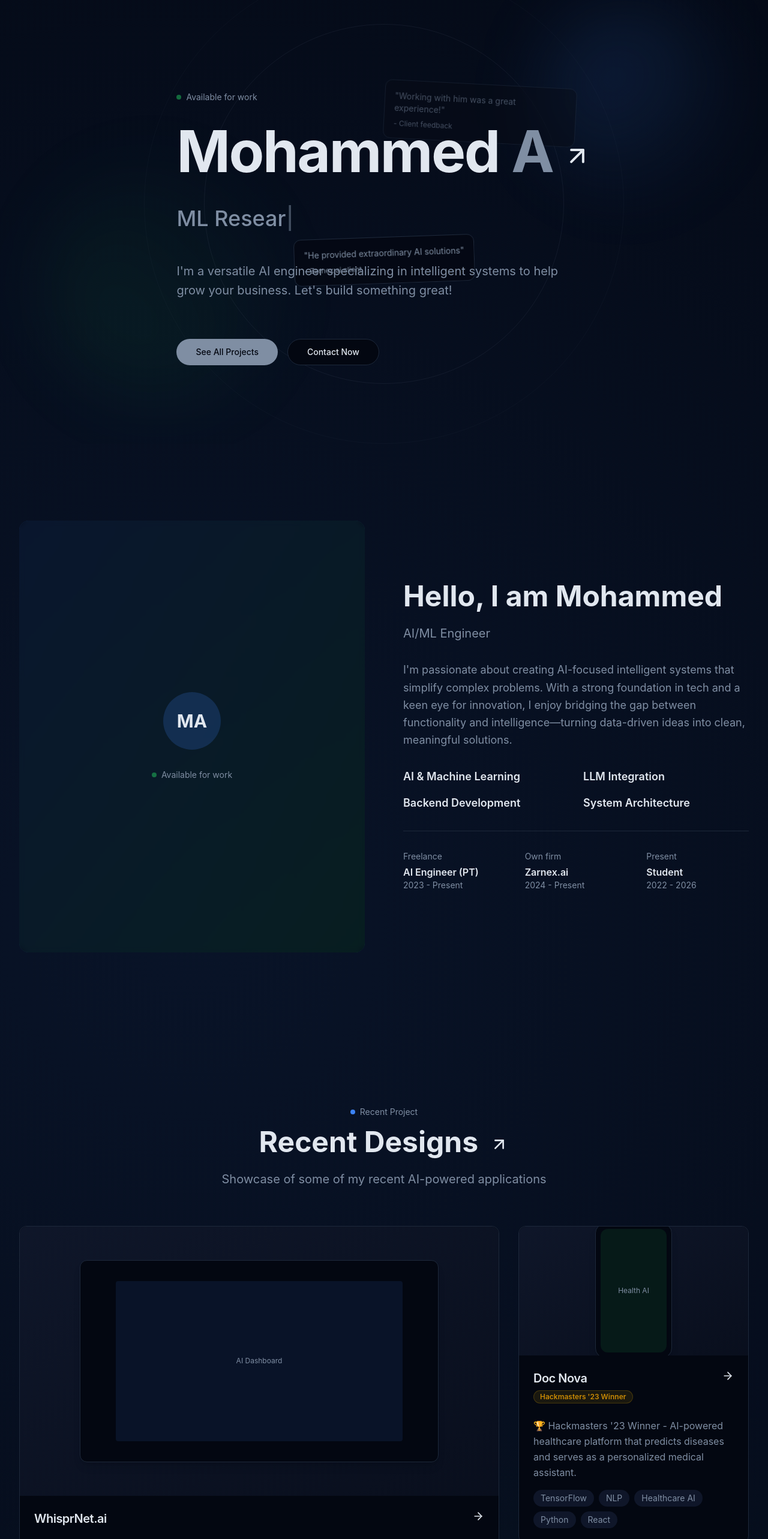
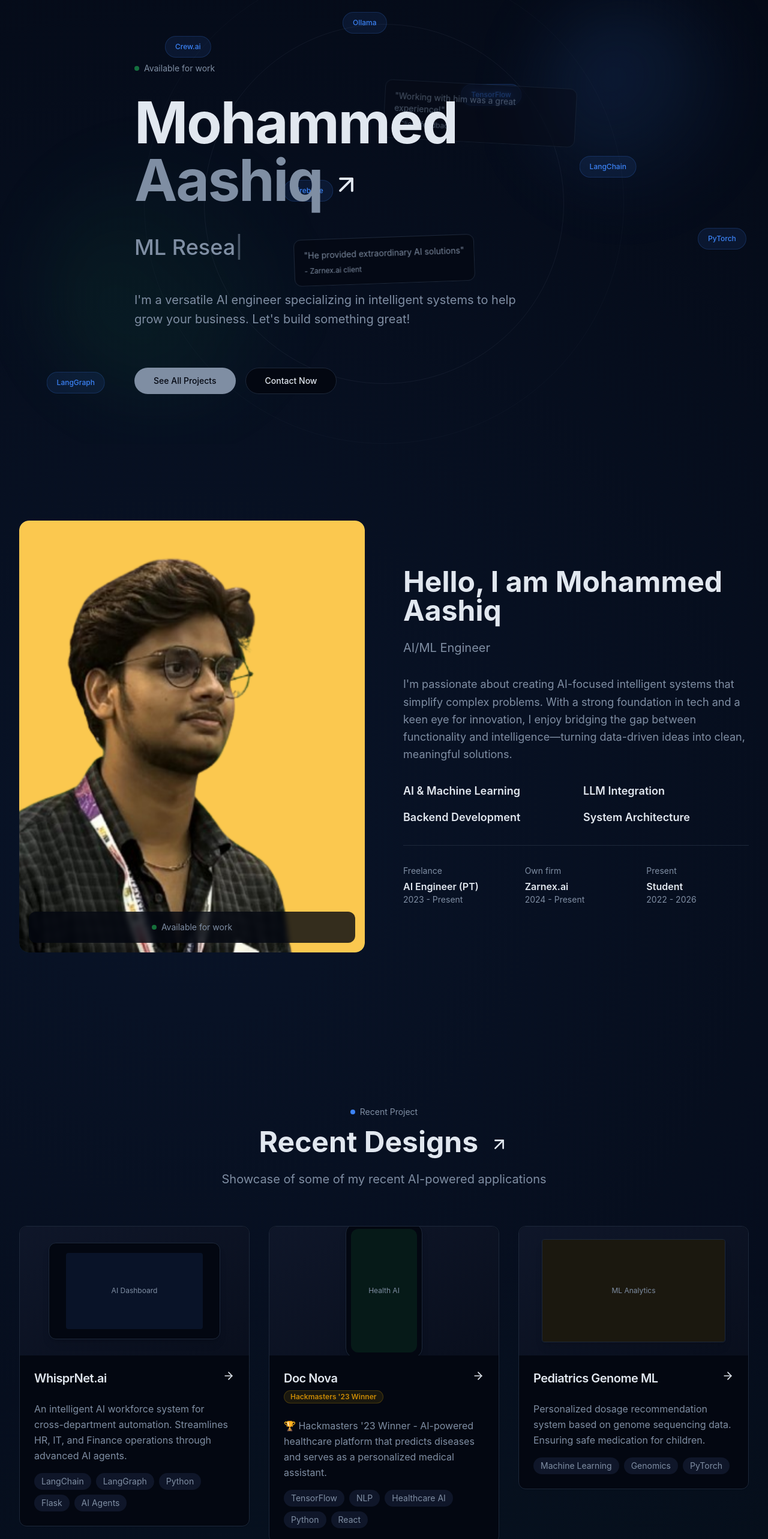
Before and after one commit to Imran200216/Imran-Portfolio-React, a React (Vite) app: page / in a window 1280 px wide. Shown: the part 60-2626 px from the top of the page at 60% size. Built offline with nearby package versions, Linux system fonts and the light colour scheme.

Commit message:
Refactor: Implement requested UI changes
- Update profile photo.
- Add cursor hover effect.
- Display full name.
- Implement Framer Motion for projects.
- Remove skill percentages.
- Add floating AI tech elements.

```diff
--- a/package.json
+++ b/package.json
@@ -45,6 +45,7 @@
     "cmdk": "^1.0.0",
     "date-fns": "^3.6.0",
     "embla-carousel-react": "^8.3.0",
+    "framer-motion": "^12.23.0",
     "input-otp": "^1.2.4",
     "lucide-react": "^0.462.0",
     "next-themes": "^0.3.0",
--- a/src/components/AboutSection.tsx
+++ b/src/components/AboutSection.tsx
@@ -6,15 +6,17 @@ export const AboutSection = () => {
     <section id="about" className="py-32">
       <div className="max-w-7xl mx-auto px-4 sm:px-6 lg:px-8">
         <div className="grid lg:grid-cols-2 gap-16 items-center">
-          {/* Left side - Image placeholder */}
+          {/* Left side - Your Photo */}
           <div className="relative">
             <div className="aspect-[4/5] bg-gradient-to-br from-primary/20 to-green-500/20 rounded-2xl relative overflow-hidden">
-              <div className="absolute inset-0 bg-card/50 backdrop-blur-sm flex items-center justify-center">
-                <div className="text-center">
-                  <div className="w-24 h-24 bg-primary/20 rounded-full mx-auto mb-4 flex items-center justify-center">
-                    <span className="text-3xl font-bold">MA</span>
-                  </div>
-                  <div className="flex items-center justify-center gap-2 mt-8">
+              <img
+                src="/lovable-uploads/6d1eec40-9ea8-43ce-9aab-8c45748e5c14.png"
+                alt="Mohammed Aashiq"
+                className="w-full h-full object-cover rounded-2xl"
+              />
+              <div className="absolute bottom-4 left-4 right-4">
+                <div className="bg-card/80 backdrop-blur-sm rounded-lg p-4">
+                  <div className="flex items-center justify-center gap-2">
                     <div className="w-2 h-2 bg-green-500 rounded-full animate-pulse"></div>
                     <span className="text-sm text-muted-foreground">Available for work</span>
                   </div>
@@ -26,7 +28,7 @@ export const AboutSection = () => {
           {/* Right side - Content */}
           <div className="space-y-8">
             <div>
-              <h2 className="text-5xl font-bold mb-6">Hello, I am Mohammed</h2>
+              <h2 className="text-5xl font-bold mb-6">Hello, I am Mohammed Aashiq</h2>
               <p className="text-xl text-muted-foreground mb-6">AI/ML Engineer</p>
             </div>
 
--- a/src/components/HeroSection.tsx
+++ b/src/components/HeroSection.tsx
@@ -57,6 +57,18 @@ export const HeroSection = () => {
         <div className="absolute top-1/2 left-1/2 transform -translate-x-1/2 -translate-y-1/2 w-[600px] h-[600px] border border-muted-foreground/10 rounded-full"></div>
       </div>
 
+      {/* Floating AI Technologies */}
+      <div className="absolute inset-0 overflow-hidden pointer-events-none">
+        <div className="floating-tech tech-1">Ollama</div>
+        <div className="floating-tech tech-2">TensorFlow</div>
+        <div className="floating-tech tech-3">LangChain</div>
+        <div className="floating-tech tech-4">PyTorch</div>
+        <div className="floating-tech tech-5">Vertex AI</div>
+        <div className="floating-tech tech-6">LangGraph</div>
+        <div className="floating-tech tech-7">Crew.ai</div>
+        <div className="floating-tech tech-8">Firebase</div>
+      </div>
+
       {/* Floating testimonial cards */}
       <div className="absolute top-1/4 right-1/4 bg-card/80 backdrop-blur-sm border border-border rounded-lg p-4 max-w-xs transform rotate-3 animate-pulse">
         <p className="text-sm text-muted-foreground mb-2">"Working with him was a great experience!"</p>
@@ -78,7 +90,7 @@ export const HeroSection = () => {
 
           <div className="space-y-6">
             <h1 className="text-6xl sm:text-7xl lg:text-8xl font-bold tracking-tight">
-              Mohammed <span className="text-muted-foreground">A</span>
+              Mohammed <span className="text-muted-foreground">Aashiq</span>
               <ArrowRight className="inline-block w-12 h-12 ml-4 transform -rotate-45" />
             </h1>
 
--- a/src/components/ProjectsSection.tsx
+++ b/src/components/ProjectsSection.tsx
@@ -3,6 +3,7 @@ import { Card, CardContent, CardHeader, CardTitle } from "@/components/ui/card";
 import { Badge } from "@/components/ui/badge";
 import { Button } from "@/components/ui/button";
 import { ArrowRight } from "lucide-react";
+import { motion } from "framer-motion";
 
 export const ProjectsSection = () => {
   const projects = [
@@ -29,10 +30,31 @@ export const ProjectsSection = () => {
     }
   ];
 
+  const containerVariants = {
+    hidden: { opacity: 0 },
+    visible: {
+      opacity: 1,
+      transition: {
+        staggerChildren: 0.2
+      }
+    }
+  };
+
+  const cardVariants = {
+    hidden: { opacity: 0, y: 20 },
+    visible: { opacity: 1, y: 0 }
+  };
+
   return (
     <section id="projects" className="py-32 bg-muted/5">
       <div className="max-w-7xl mx-auto px-4 sm:px-6 lg:px-8">
-        <div className="text-center mb-16">
+        <motion.div
+          className="text-center mb-16"
+          initial={{ opacity: 0, y: 20 }}
+          whileInView={{ opacity: 1, y: 0 }}
+          transition={{ duration: 0.6 }}
+          viewport={{ once: true }}
+        >
           <div className="flex items-center justify-center gap-2 text-sm text-muted-foreground mb-4">
             <div className="w-2 h-2 bg-primary rounded-full"></div>
             <span>Recent Project</span>
@@ -43,12 +65,22 @@ export const ProjectsSection = () => {
           <p className="text-xl text-muted-foreground max-w-2xl mx-auto">
             Showcase of some of my recent AI-powered applications
           </p>
-        </div>
+        </motion.div>
 
-        <div className="grid lg:grid-cols-3 gap-8 mb-16">
+        <motion.div
+          className="grid lg:grid-cols-3 gap-8 mb-16"
+          variants={containerVariants}
+          initial="hidden"
+          whileInView="visible"
+          viewport={{ once: true }}
+        >
           {projects.map((project, index) => (
+            <motion.div
+              key={index}
+              variants={cardVariants}
+              transition={{ duration: 0.6 }}
+            >
               <Card
-              key={index}
                 className={`group hover:scale-105 transition-all duration-300 ${
                   index === 0 ? 'lg:col-span-2 lg:row-span-2' : ''
                 }`}
@@ -110,10 +142,17 @@ export const ProjectsSection = () => {
                   </div>
                 </CardContent>
               </Card>
+            </motion.div>
           ))}
-        </div>
+        </motion.div>
 
-        <div className="text-center">
+        <motion.div
+          className="text-center"
+          initial={{ opacity: 0, y: 20 }}
+          whileInView={{ opacity: 1, y: 0 }}
+          transition={{ duration: 0.6, delay: 0.4 }}
+          viewport={{ once: true }}
+        >
           <div className="flex flex-col sm:flex-row gap-4 justify-center">
             <Button size="lg" variant="outline" className="rounded-full px-8">
               See All Projects
@@ -122,7 +161,7 @@ export const ProjectsSection = () => {
               Contact Now
             </Button>
           </div>
-        </div>
+        </motion.div>
       </div>
     </section>
   );
--- a/src/components/SkillsSection.tsx
+++ b/src/components/SkillsSection.tsx
@@ -1,6 +1,5 @@
 
 import { Card, CardContent, CardHeader, CardTitle } from "@/components/ui/card";
-import { Progress } from "@/components/ui/progress";
 
 export const SkillsSection = () => {
   const skillCategories = [
@@ -8,30 +7,30 @@ export const SkillsSection = () => {
       title: "AI & Machine Learning",
       color: "primary",
       skills: [
-        { name: "Machine Learning", level: 90 },
-        { name: "Deep Learning", level: 85 },
-        { name: "Natural Language Processing", level: 88 },
-        { name: "LLMs & LangChain", level: 92 }
+        "Machine Learning",
+        "Deep Learning",
+        "Natural Language Processing",
+        "LLMs & LangChain"
       ]
     },
     {
       title: "Backend Development",
       color: "green-500",
       skills: [
-        { name: "Python/Flask", level: 90 },
-        { name: "Node.js/Express", level: 85 },
-        { name: "API Development", level: 88 },
-        { name: "Database Design", level: 82 }
+        "Python/Flask",
+        "Node.js/Express",
+        "API Development",
+        "Database Design"
       ]
     },
     {
       title: "Cloud & Tools",
       color: "yellow-500",
       skills: [
-        { name: "Google Cloud/Vertex AI", level: 85 },
-        { name: "Firebase", level: 80 },
-        { name: "Docker & DevOps", level: 75 },
-        { name: "Git & Version Control", level: 90 }
+        "Google Cloud/Vertex AI",
+        "Firebase",
+        "Docker & DevOps",
+        "Git & Version Control"
       ]
     }
   ];
@@ -43,8 +42,18 @@ export const SkillsSection = () => {
   ];
 
   return (
-    <section id="skills" className="py-20 bg-muted/5">
-      <div className="max-w-7xl mx-auto px-4 sm:px-6 lg:px-8">
+    <section id="skills" className="py-20 bg-muted/5 relative overflow-hidden">
+      {/* Floating AI Technologies Background */}
+      <div className="absolute inset-0 pointer-events-none">
+        <div className="floating-tech-bg tech-bg-1">PyTorch</div>
+        <div className="floating-tech-bg tech-bg-2">OpenAI</div>
+        <div className="floating-tech-bg tech-bg-3">Hugging Face</div>
+        <div className="floating-tech-bg tech-bg-4">Transformers</div>
+        <div className="floating-tech-bg tech-bg-5">BERT</div>
+        <div className="floating-tech-bg tech-bg-6">GPT</div>
+      </div>
+
+      <div className="max-w-7xl mx-auto px-4 sm:px-6 lg:px-8 relative z-10">
         <div className="fade-in-up">
           <h2 className="text-4xl font-bold text-center mb-12">Skills & Tools</h2>
 
@@ -56,12 +65,9 @@ export const SkillsSection = () => {
                 </CardHeader>
                 <CardContent className="space-y-4">
                   {category.skills.map((skill, skillIndex) => (
-                    <div key={skillIndex} className="space-y-2">
-                      <div className="flex justify-between text-sm">
-                        <span>{skill.name}</span>
-                        <span className="text-muted-foreground">{skill.level}%</span>
-                      </div>
-                      <Progress value={skill.level} className="h-2" />
+                    <div key={skillIndex} className="flex items-center gap-3">
+                      <div className="w-2 h-2 bg-primary rounded-full"></div>
+                      <span className="text-sm font-medium">{skill}</span>
                     </div>
                   ))}
                 </CardContent>
--- a/src/index.css
+++ b/src/index.css
@@ -78,16 +78,92 @@
 @layer base {
   * {
     @apply border-border;
+    cursor: none;
   }
 
   body {
     @apply bg-background text-foreground;
     font-family: 'Inter', -apple-system, BlinkMacSystemFont, 'Segoe UI', Roboto, sans-serif;
+    cursor: none;
   }
 
   html {
     scroll-behavior: smooth;
   }
+}
+
+/* Custom Cursor */
+.cursor-follower {
+  position: fixed;
+  width: 40px;
+  height: 40px;
+  border: 2px solid hsl(var(--primary));
+  border-radius: 50%;
+  pointer-events: none;
+  z-index: 9999;
+  transform: translate(-50%, -50%);
+  transition: all 0.1s ease;
+  mix-blend-mode: difference;
+}
+
+.cursor-follower-dot {
+  position: fixed;
+  width: 4px;
+  height: 4px;
+  background: hsl(var(--primary));
+  border-radius: 50%;
+  pointer-events: none;
+  z-index: 10000;
+  transform: translate(-50%, -50%);
+  transition: all 0.05s ease;
+}
+
+/* Floating Technologies */
+.floating-tech {
+  position: absolute;
+  background: hsl(var(--primary) / 0.1);
+  border: 1px solid hsl(var(--primary) / 0.2);
+  color: hsl(var(--primary));
+  padding: 8px 16px;
+  border-radius: 20px;
+  font-size: 12px;
+  font-weight: 500;
+  animation: float-across 15s linear infinite;
+}
+
+.floating-tech-bg {
+  position: absolute;
+  background: hsl(var(--muted-foreground) / 0.05);
+  border: 1px solid hsl(var(--muted-foreground) / 0.1);
+  color: hsl(var(--muted-foreground) / 0.4);
+  padding: 6px 12px;
+  border-radius: 16px;
+  font-size: 10px;
+  font-weight: 400;
+  animation: float-across 20s linear infinite;
+}
+
+.tech-1 { top: 10%; animation-delay: 0s; }
+.tech-2 { top: 25%; animation-delay: -2s; }
+.tech-3 { top: 40%; animation-delay: -4s; }
+.tech-4 { top: 55%; animation-delay: -6s; }
+.tech-5 { top: 70%; animation-delay: -8s; }
+.tech-6 { top: 85%; animation-delay: -10s; }
+.tech-7 { top: 15%; animation-delay: -12s; }
+.tech-8 { top: 45%; animation-delay: -14s; }
+
+.tech-bg-1 { top: 15%; animation-delay: -1s; }
+.tech-bg-2 { top: 35%; animation-delay: -3s; }
+.tech-bg-3 { top: 55%; animation-delay: -5s; }
+.tech-bg-4 { top: 75%; animation-delay: -7s; }
+.tech-bg-5 { top: 25%; animation-delay: -9s; }
+.tech-bg-6 { top: 65%; animation-delay: -11s; }
+
+@keyframes float-across {
+  0% { transform: translateX(-100px); opacity: 0; }
+  10% { opacity: 1; }
+  90% { opacity: 1; }
+  100% { transform: translateX(calc(100vw + 100px)); opacity: 0; }
 }
 
 /* Custom AI Animations */
--- a/src/pages/Index.tsx
+++ b/src/pages/Index.tsx
@@ -8,6 +8,7 @@ import { SkillsSection } from "@/components/SkillsSection";
 import { TestimonialsSection } from "@/components/TestimonialsSection";
 import { ContactSection } from "@/components/ContactSection";
 import { Navigation } from "@/components/Navigation";
+import { CursorFollower } from "@/components/CursorFollower";
 
 const Index = () => {
   const [isDark, setIsDark] = useState(true);
@@ -36,6 +37,7 @@ const Index = () => {
 
   return (
     <div className="min-h-screen bg-background text-foreground overflow-x-hidden">
+      <CursorFollower />
       <div className="gradient-bg neural-grid">
         <Navigation />
         <HeroSection />
```
Also changed, not shown: src/components/CursorFollower.tsx (added, +37 -0 lines), public/lovable-uploads/6d1eec40-9ea8-43ce-9aab-8c45748e5c14.png (added), 1 other file (tests, documents, lock files or other folders). Lines whose indentation alone changed are shown as unchanged.
